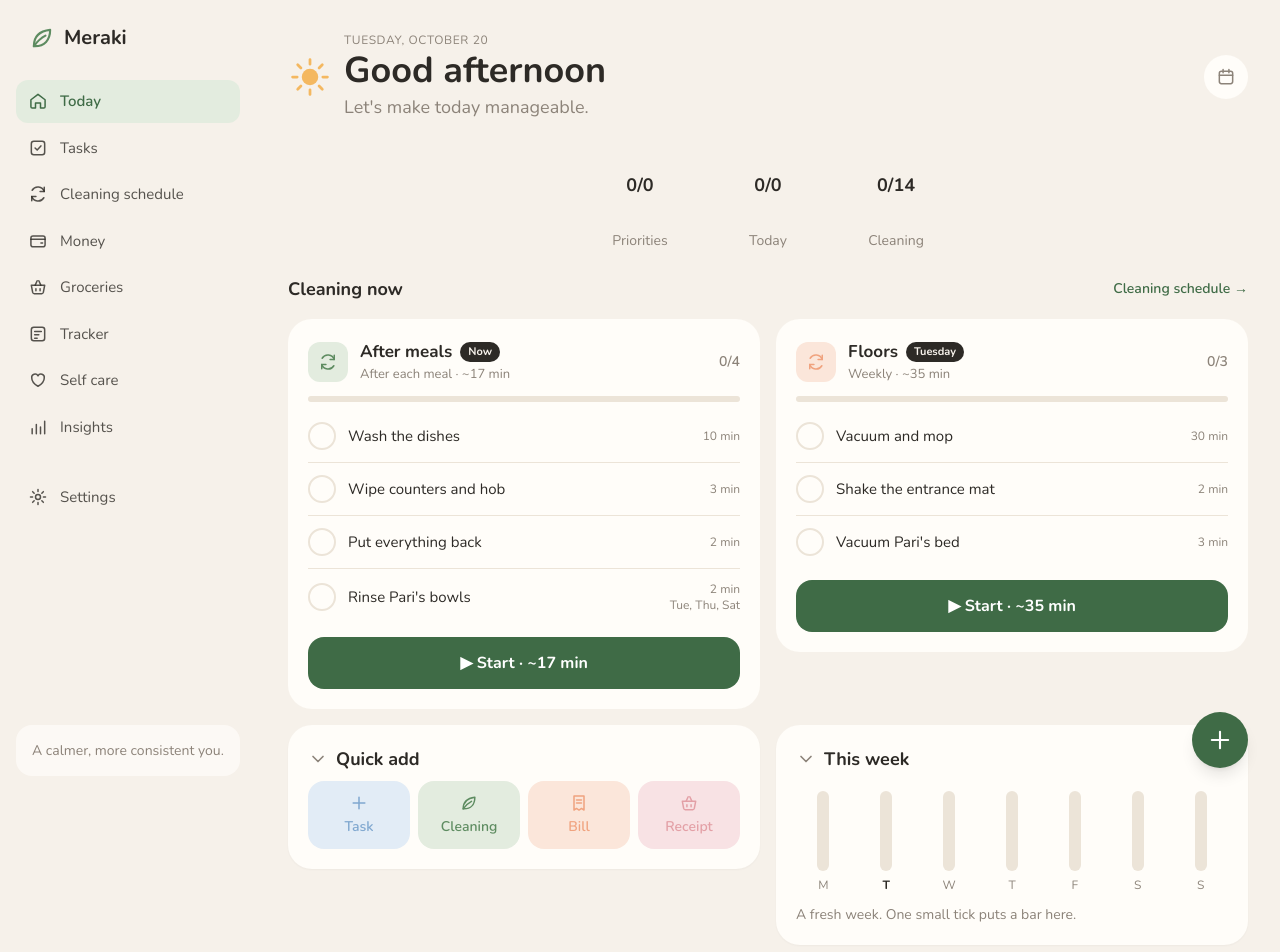
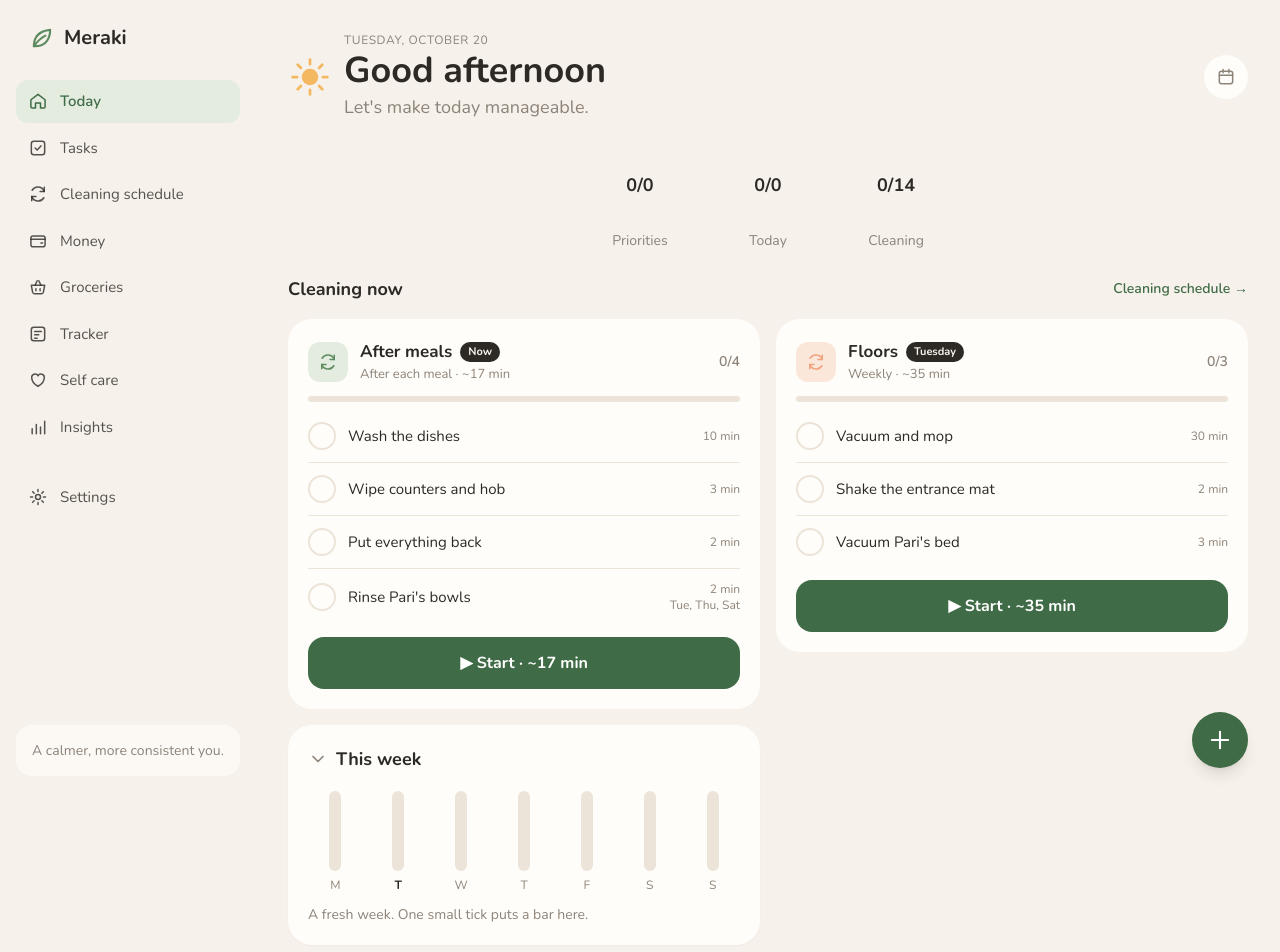
Before and after one commit to Ioannak77/meraki, a Next.js app: page /meraki/ in a window 1280 px wide. Shown: the top 952 px of the page. Built offline with nearby package versions, Linux system fonts and the light colour scheme.

Commit message:
Today: remove the Quick add card (the + menu does it all)
Co-Authored-By: Claude Opus 5.5 <noreply@anthropic.com>

```diff
--- a/src/app/finances/page.tsx
+++ b/src/app/finances/page.tsx
@@ -14,7 +14,7 @@ import { useNow } from "@/lib/useNow";
 export default function FinancesPage() {
   const { ready, setupDone, has } = useFinance();
   const [tab, setTab] = useState<FinanceTab>("Overview");
-  // Today's + menu and Quick add "Bill" link here with #new-bill. Read after mounting: on an
+  // Today's + menu ("Bill") links here with #new-bill. Read after mounting: on an
   // in-app link the hash is set after the page starts.
   const [newBill, setNewBill] = useState(false);
   useEffect(() => {
--- a/src/app/page.tsx
+++ b/src/app/page.tsx
@@ -203,26 +203,6 @@ export default function TodayPage() {
         </Fold>
         )}
 
-        {show("quickadd") && (
-        <Fold id="today-quickadd" title="Quick add">
-          <div className="mt-1 grid grid-cols-4 gap-2">
-            <QuickAdd label="Task" tone="bg-sky-soft text-sky" onClick={() => setSheet("new")} icon={<Icon.plus className="size-5" />} />
-            <Link href="/cleaning/" className="flex flex-col items-center gap-1 rounded-2xl bg-sage-soft py-3 text-sm font-semibold text-sage">
-              <Icon.leaf className="size-5" />
-              Cleaning
-            </Link>
-            <Link href="/finances/#new-bill" className="flex flex-col items-center gap-1 rounded-2xl bg-peach-soft py-3 text-sm font-semibold text-peach">
-              <Icon.bill className="size-5" />
-              Bill
-            </Link>
-            <Link href="/groceries/#receipts" className="flex flex-col items-center gap-1 rounded-2xl bg-rose-soft py-3 text-sm font-semibold text-rose">
-              <Icon.basket className="size-5" />
-              Receipt
-            </Link>
-          </div>
-        </Fold>
-        )}
-
         {show("week") && <WeekCard now={now} />}
       </div>
 
@@ -230,32 +210,6 @@ export default function TodayPage() {
 
       {sheet && <TaskSheet task={sheet} onClose={() => setSheet(null)} />}
     </div>
-  );
-}
-
-function QuickAdd({
-  label,
-  icon,
-  tone,
-  onClick,
-  soon,
-}: {
-  label: string;
-  icon: React.ReactNode;
-  tone: string;
-  onClick?: () => void;
-  soon?: boolean;
-}) {
-  return (
-    <button
-      onClick={onClick}
-      disabled={soon}
-      className={`flex flex-col items-center gap-1 rounded-2xl py-3 text-sm font-semibold ${tone} disabled:opacity-60`}
-    >
-      {icon}
-      {label}
-      {soon && <span className="text-[10px] font-normal opacity-80">soon</span>}
-    </button>
   );
 }
 
--- a/src/components/groceries/Groceries.tsx
+++ b/src/components/groceries/Groceries.tsx
@@ -38,7 +38,7 @@ function monthLabel(key: string) {
 export function GroceriesView({ now }: { now: Date }) {
   const { receipts } = useGroceries();
   const [tab, setTab] = useState<Tab>("List");
-  // Today's "Receipt" quick add links here with #receipts.
+  // Today's + menu ("Receipt") links here with #receipts.
   useEffect(() => {
     const t = setTimeout(() => window.location.hash === "#receipts" && setTab("Receipts"), 0);
     return () => clearTimeout(t);
--- a/src/lib/store.tsx
+++ b/src/lib/store.tsx
@@ -77,7 +77,6 @@ export const TODAY_CARDS = [
   { id: "selfcare", label: "Self care (skincare and reminders)" },
   { id: "comingup", label: "Coming up" },
   { id: "cleaning", label: "Cleaning now" },
-  { id: "quickadd", label: "Quick add" },
   { id: "week", label: "This week" },
 ] as const;
 export type TodayCard = (typeof TODAY_CARDS)[number]["id"];
```
